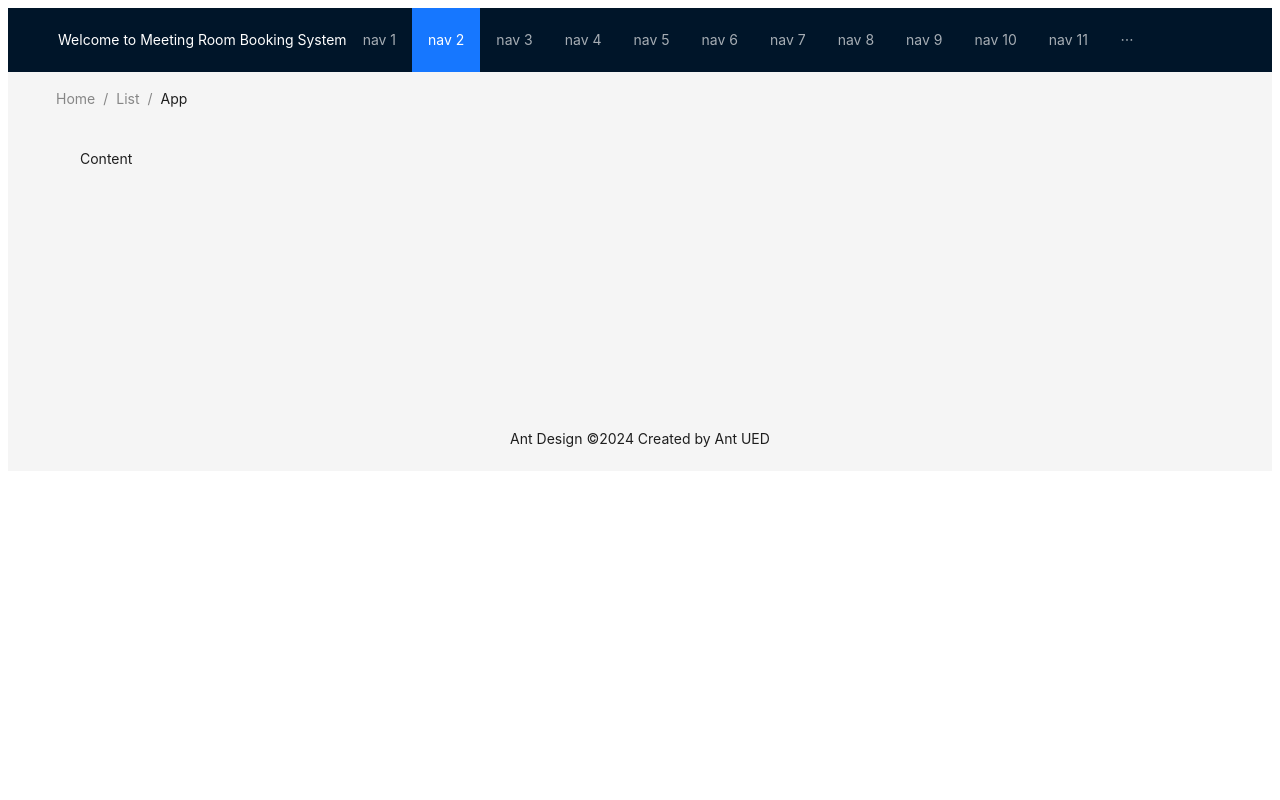
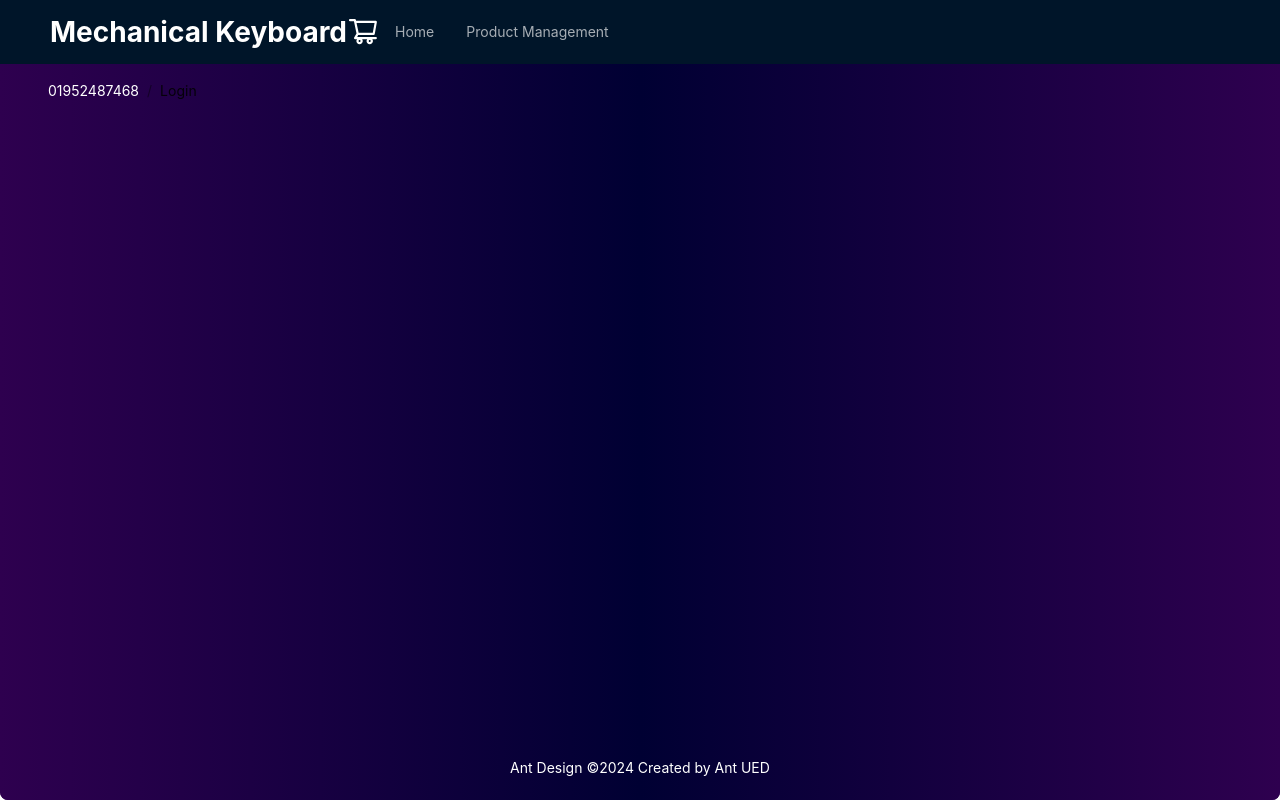
Before and after one commit to EngrArfin/meeting-room-booking-systrm-client-app, a React (Vite) app: page / in a window 1280 px wide. Built offline with nearby package versions, Linux system fonts and the light colour scheme.

Commit message:
add admin landing and user page

```diff
--- a/src/components/layout/MainLayout.tsx
+++ b/src/components/layout/MainLayout.tsx
@@ -1,43 +1,49 @@
-import { Breadcrumb, Layout, Menu } from "antd";
-import { Content, Footer, Header } from "antd/es/layout/layout";
+import { ShoppingCartOutlined } from "@ant-design/icons";
+import { Breadcrumb, Layout, Menu, MenuProps } from "antd";
+const { Header, Content, Footer } = Layout;
 
-const items = new Array(15).fill(null).map((_, index) => ({
-  key: index + 1,
-  label: `nav ${index + 1}`,
-}));
-
-/* const items: MenuProps["items"] = [
+const items: MenuProps["items"] = [
   {
-      key: "Dashboard",
-      label: <NavLink to="/admin/dashboard">Dashboard</NavLink>,
+    key: "1",
+    label: "Home",
   },
   {
-      key: "User Management",
-      label: "User Management",
-      children: [
-        {
-          key: "Create Admin",
-          label: <NavLink to="/admin/create-admin">Create Admin</NavLink>,
+    key: "5",
+    label: "Product Management",
   },
-        {
-          key: "Create Faculty",
-          label: <NavLink to="/admin/create-faculty">Create Faculty</NavLink>,
-        },
-        {
-          key: "Create Student",
-          label: <NavLink to="/admin/create-student">Create Student</NavLink>,
-        },
-      ],
-    },
-  ]; */
+];
 
-const MainLayout = () => {
+const LandingPageLayout = () => {
   return (
-    <Layout>
+    <div>
+      <Layout
+        style={{
+          height: "100vh",
+          borderRadius: "8px",
+          background: "linear-gradient(90deg, #2e004f, #000033, #2e004f)",
+          color: "#ffffff",
+        }}
+      >
         <Header style={{ display: "flex", alignItems: "center" }}>
-        <div style={{ color: "white", fontSize: 22, font: "" }}>
-          Welcome to Meeting Room Booking System
+          <div
+            style={{
+              color: "white",
+              height: "4rem",
+              display: "flex",
+              justifyContent: "center",
+              justifyItems: "center",
+            }}
+          >
+            <div style={{ display: "flex", justifyContent: "space-between" }}>
+              <div>
+                <h1 style={{ height: "100" }}>Mechanical Keyboard </h1>
               </div>
+              <div style={{ color: "white", fontSize: 32 }}>
+                <ShoppingCartOutlined />
+              </div>
+            </div>
+          </div>
+
           <Menu
             theme="dark"
             mode="horizontal"
@@ -46,26 +52,40 @@ const MainLayout = () => {
             style={{ flex: 1, minWidth: 0 }}
           />
         </Header>
+
         <Content style={{ padding: "0 48px" }}>
-        <Breadcrumb style={{ margin: "16px 0" }}>
-          <Breadcrumb.Item>Home</Breadcrumb.Item>
-          <Breadcrumb.Item>List</Breadcrumb.Item>
-          <Breadcrumb.Item>App</Breadcrumb.Item>
+          <Breadcrumb
+            style={{
+              margin: "16px 0",
+              justifyContent: "end",
+              alignItems: "end",
+              color: "white",
+            }}
+          >
+            <Breadcrumb.Item>01952487468</Breadcrumb.Item>
+            <Breadcrumb.Item>Login</Breadcrumb.Item>
           </Breadcrumb>
+
           <div
             style={{
               minHeight: 280,
               padding: 24,
             }}
+          ></div>
+        </Content>
+        <Footer
+          style={{
+            textAlign: "center",
+            borderRadius: "8px",
+            background: "linear-gradient(90deg, #2e004f, #000033, #2e004f)",
+            color: "#ffffff",
+          }}
         >
-          Content
-        </div>
-      </Content>
-      <Footer style={{ textAlign: "center" }}>
           Ant Design ©{new Date().getFullYear()} Created by Ant UED
         </Footer>
       </Layout>
+    </div>
   );
 };
 
-export default MainLayout;
+export default LandingPageLayout;
--- a/src/index.css
+++ b/src/index.css
@@ -0,0 +1,5 @@
+* {
+  box-sizing: border-box;
+  margin: 0;
+  padding: 0;
+}
--- a/src/main.tsx
+++ b/src/main.tsx
@@ -3,7 +3,7 @@ import ReactDOM from "react-dom/client";
 import App from "./App.tsx";
 import "./index.css";
 import { Provider } from "react-redux";
-import { store } from "./redux/features/store.ts";
+import { store } from "./redux/store.ts";
 
 ReactDOM.createRoot(document.getElementById("root")!).render(
   <React.StrictMode>
--- a/src/redux/features/hooks.ts
+++ b/src/redux/hooks.ts
@@ -1,5 +1,5 @@
 import { useDispatch, useSelector } from "react-redux";
-import type { RootState, AppDispatch } from "./store";
+import { AppDispatch, RootState } from "./store";
 
 // Use throughout your app instead of plain `useDispatch` and `useSelector`
 export const useAppDispatch = useDispatch.withTypes<AppDispatch>();
--- a/src/redux/features/store.ts
+++ b/src/redux/store.ts
@@ -4,7 +4,5 @@ export const store = configureStore({
   reducer: {},
 });
 
-// Infer the `RootState` and `AppDispatch` types from the store itself
 export type RootState = ReturnType<typeof store.getState>;
-// Inferred type: {posts: PostsState, comments: CommentsState, users: UsersState}
 export type AppDispatch = typeof store.dispatch;
```
Also changed, not shown: src/components/layout/adminLayout.tsx (added, +98 -0 lines), src/components/layout/userLayout.tsx (added, +98 -0 lines), src/redux/features/cartSlice.ts (added, +40 -0 lines). Lines whose indentation alone changed are shown as unchanged.
